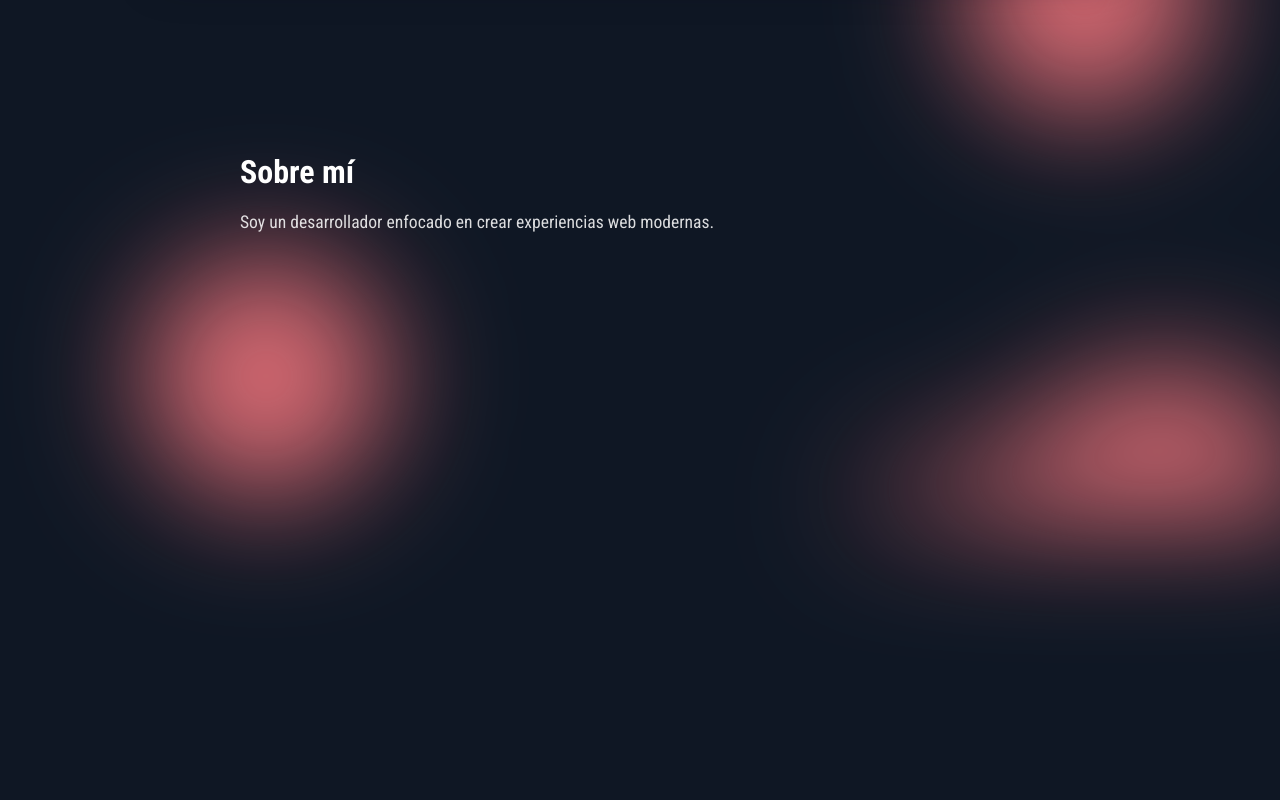
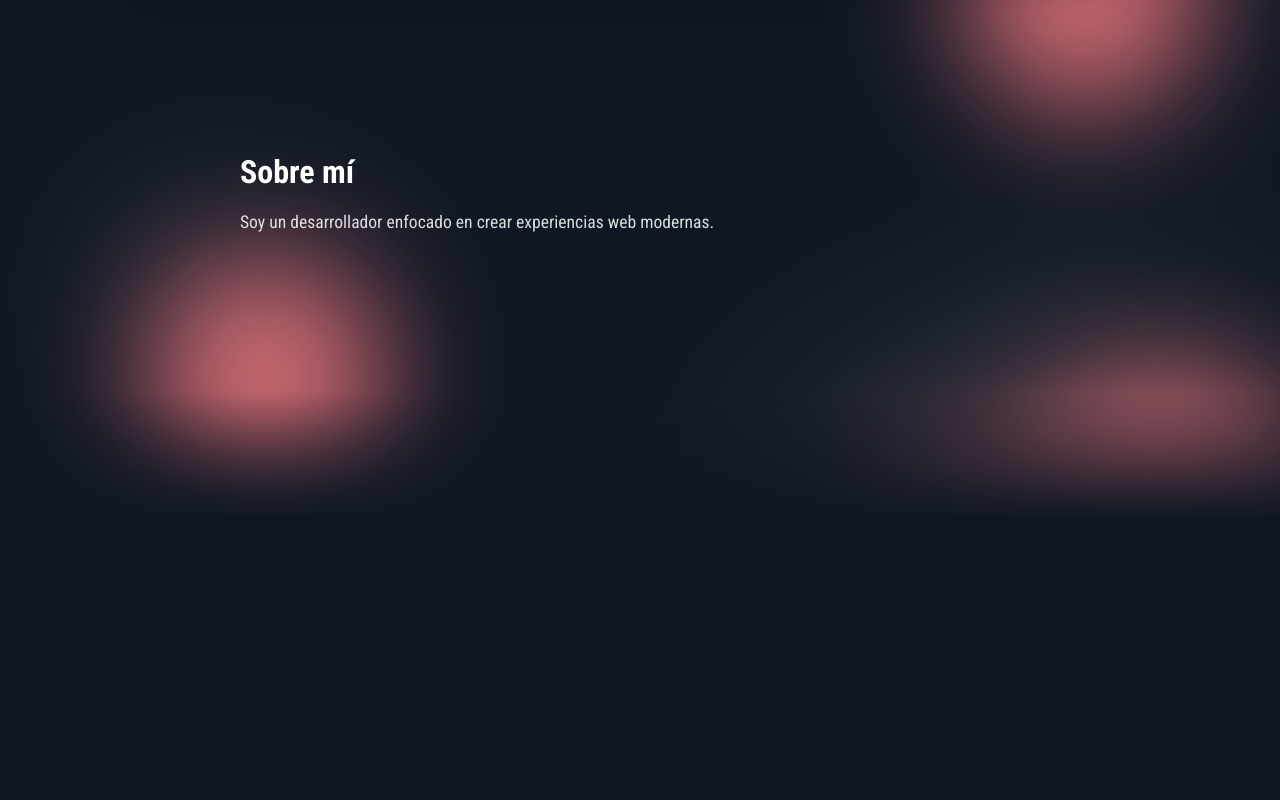
Before and after one commit to AlanPLC/Portfolio2025, a React (Vite) app: page / in a window 1280 px wide. Shown: the part 520-1320 px from the top of the page. Built offline with nearby package versions, Linux system fonts and the light colour scheme; a web font is replaced by a local one.

Commit message:
Mejora sutil en Background Blobs

```diff
--- a/src/components/Background/blobsBackground.scss
+++ b/src/components/Background/blobsBackground.scss
@@ -1,18 +1,39 @@
-:root{
-    --blobs-inset: -30%;
-    --blobs-blur: 60px;
-    --blobs-saturate: 140%;
+#blobs-container {
+  position: fixed;
+  inset: -30%;
+  pointer-events: none;
+  z-index: -5;
+  mix-blend-mode: screen;
+  filter: blur(60px) saturate(130%);
+  opacity: 0.96;
+  contain: paint;
+  -webkit-mask-image: linear-gradient(
+    to bottom,
+    transparent 0%,
+    black 10%,
+    black 90%,
+    transparent 100%
+  );
+  mask-image: linear-gradient(
+    to bottom,
+    transparent 0%,
+    black 10%,
+    black 90%,
+    transparent 100%
+  );
 }
 
-  #blobs-container {
+#blobs-dim-overlay {
   position: fixed;
-    inset: var(--blobs-inset);
+  inset: -30%;
+  z-index: -4;
   pointer-events: none;
-    z-index: -4;
-    mix-blend-mode: screen;
-    filter: blur(var(--blobs-blur)) saturate(var(--blobs-saturate));
-    opacity: 1;
-    contain: paint;
+  background: radial-gradient(
+    circle at 50% 30%,
+    rgba(0, 0, 0, 0.15),
+    rgba(0, 0, 0, 0.3) 60%,
+    rgba(0, 0, 0, 0.45)
+  );
 }
 
 .blob {
@@ -21,31 +42,64 @@
   transform: translate3d(0, calc(var(--scroll, 0px) * var(--speed, -0.15)), 0);
   will-change: transform;
   pointer-events: none;
-    backface-visibility: hidden;
-    -webkit-backface-visibility: hidden;
-    overflow: visible;
+  opacity: 0.45;
+  box-shadow: inset 0 0 0 transparent;
 }
 
-  .blob--small  { width: 14vmin; height: 14vmin; }
-  .blob--medium { width: 36vmin; height: 36vmin; }
-  .blob--large  { width: 60vmin; height: 60vmin; }
-
-  @media (max-width: 900px) {
-    :root {
-      --blobs-inset: -20%;
-      --blobs-blur: 28px;
-      --blobs-saturate: 125%;
+.blob--large {
+  width: 80vmin;
+  height: 80vmin;
+  opacity: 0.35;
+  filter: saturate(110%) contrast(0.95);
+}
+.blob--medium {
+  width: 45vmin;
+  height: 45vmin;
+  opacity: 0.5;
+}
+.blob--small {
+  width: 20vmin;
+  height: 20vmin;
+  opacity: 0.35;
 }
 
-    #blobs-container { filter: blur(var(--blobs-blur)) saturate(var(--blobs-saturate)); }
-    .blob { will-change: auto; }
+.blob::before {
+  content: "";
+  position: absolute;
+  inset: 0;
+  border-radius: inherit;
+  background: radial-gradient(
+      circle at 25% 20%,
+      rgba(255, 255, 255, 0.04),
+      rgba(255, 255, 255, 0) 35%
+    ),
+    linear-gradient(
+      180deg,
+      rgba(255, 255, 255, 0.02),
+      rgba(255, 255, 255, 0) 45%
+    );
+  mix-blend-mode: overlay;
+  filter: blur(0.6px);
+}
+.blob::after {
+  content: "";
+  position: absolute;
+  inset: 0;
+  border-radius: inherit;
+  background-image: repeating-linear-gradient(
+    180deg,
+    rgba(255, 255, 255, 0.008) 0 1px,
+    rgba(255, 255, 255, 0) 6px
+  );
+  mix-blend-mode: overlay;
+  filter: blur(0.8px);
+  opacity: 0.65;
 }
 
-  @media (prefers-reduced-motion: reduce) {
-    .blob {
-      transform: translate3d(0, calc(var(--scroll, 0px) * -0.05), 0);
-      transition: none;
-      will-change: auto;
+.card,
+.presentation__card {
+  position: relative;
+  z-index: 1;
+  background: rgba(2, 6, 23, 0.45);
+  backdrop-filter: blur(6px);
 }
-    #blobs-container { animation: none; filter: blur(10px) saturate(110%); }
-  }
```
Lines whose indentation alone changed are shown as unchanged.
